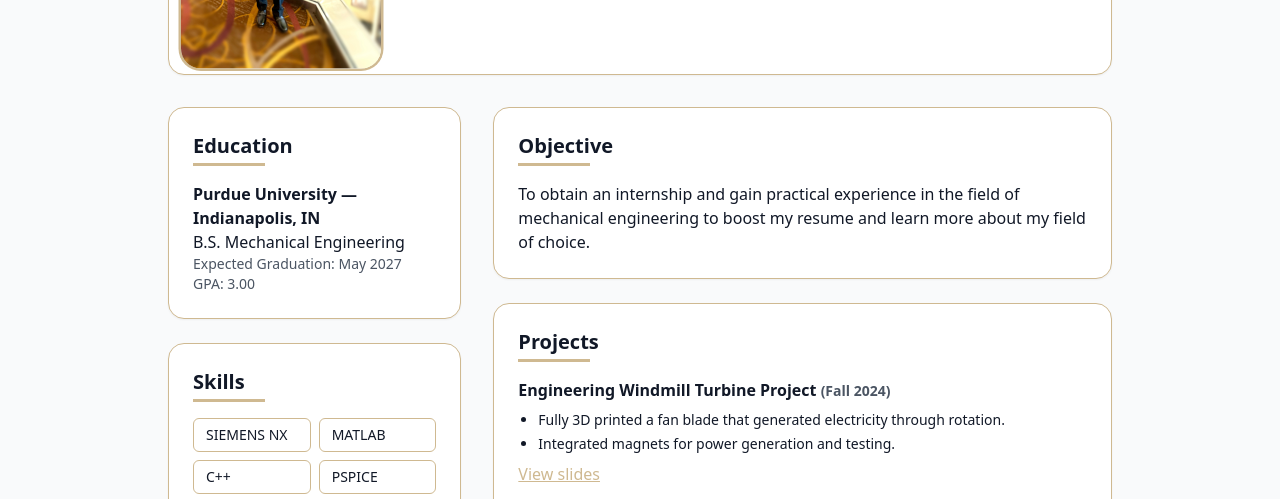
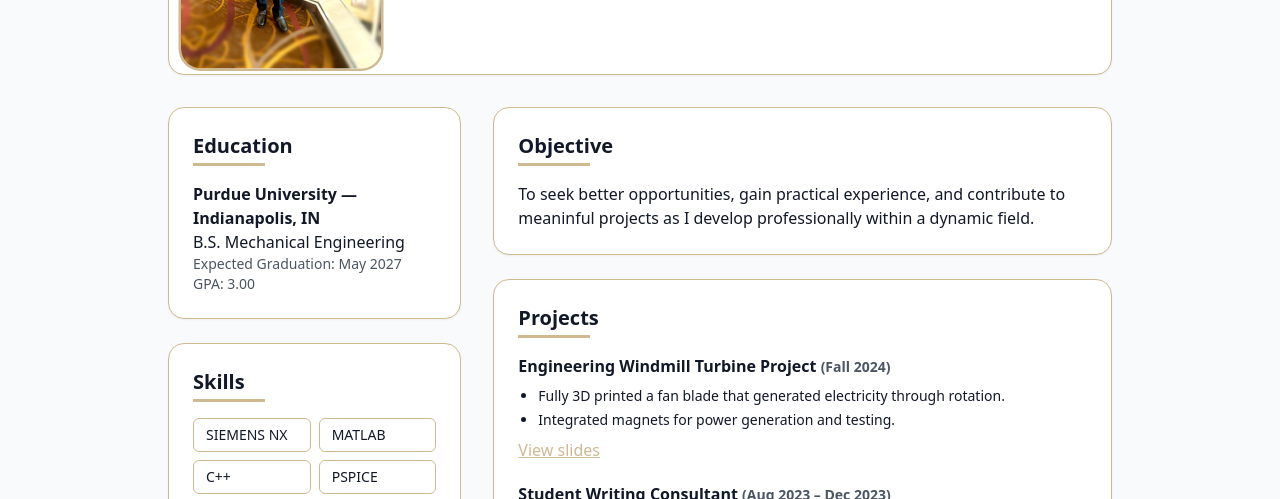
Before and after one commit to snooqp/resume, a plain HTML site: page index.html in a window 1280 px wide. Shown: the part 248-747 px from the top of the page. Drawn offline with nearby package versions, Linux system fonts and the light colour scheme.

Commit message:
Update index.html

```diff
--- a/index.html
+++ b/index.html
@@ -89,7 +89,7 @@
       <section class="lg:col-span-2 space-y-6">
         <div class="bg-white rounded-2xl shadow-sm border gold-border p-6">
           <h2 class="section-title text-xl font-semibold">Objective</h2>
-          <p class="mt-4">To obtain an internship and gain practical experience in the field of mechanical engineering to boost my resume and learn more about my field of choice.</p>
+          <p class="mt-4">To seek better opportunities, gain practical experience, and contribute to meaninful projects as I develop professionally within a dynamic field.</p>
         </div>
 
         <div class="bg-white rounded-2xl shadow-sm border gold-border p-6">
```
